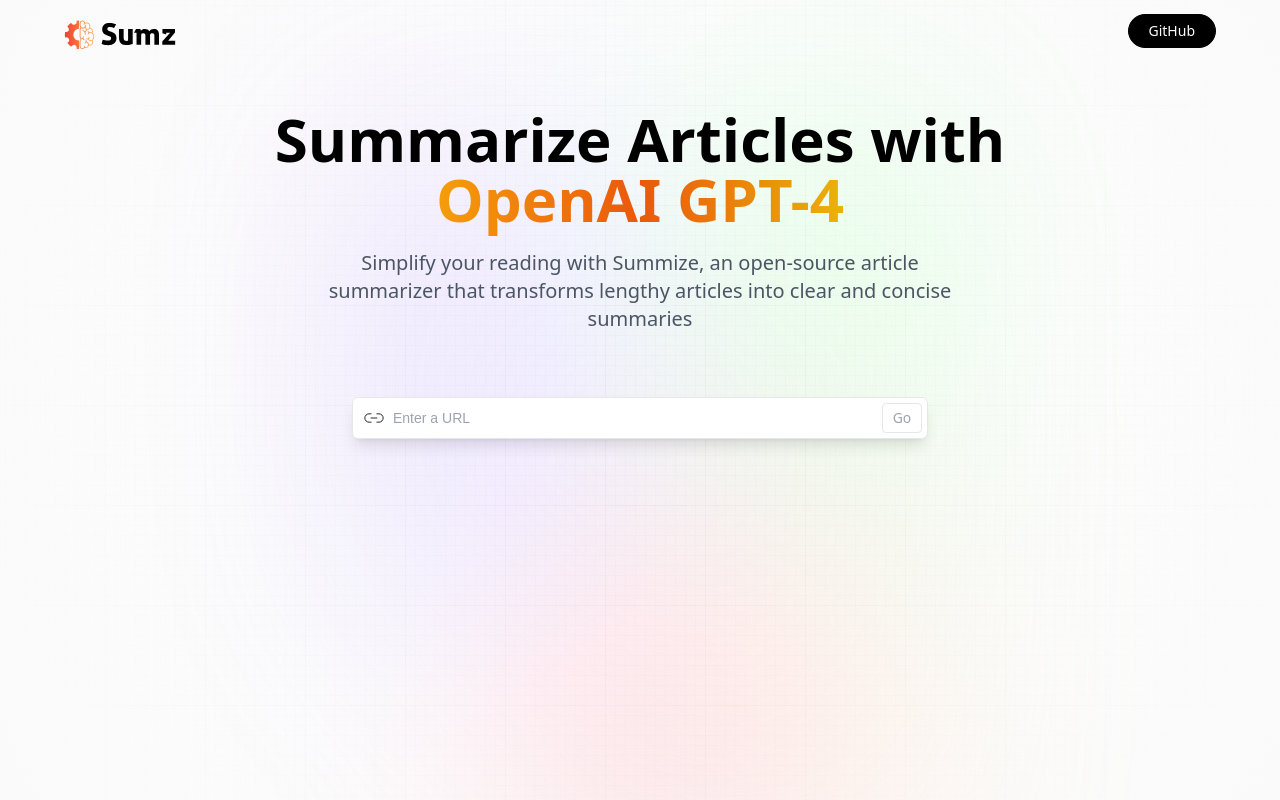
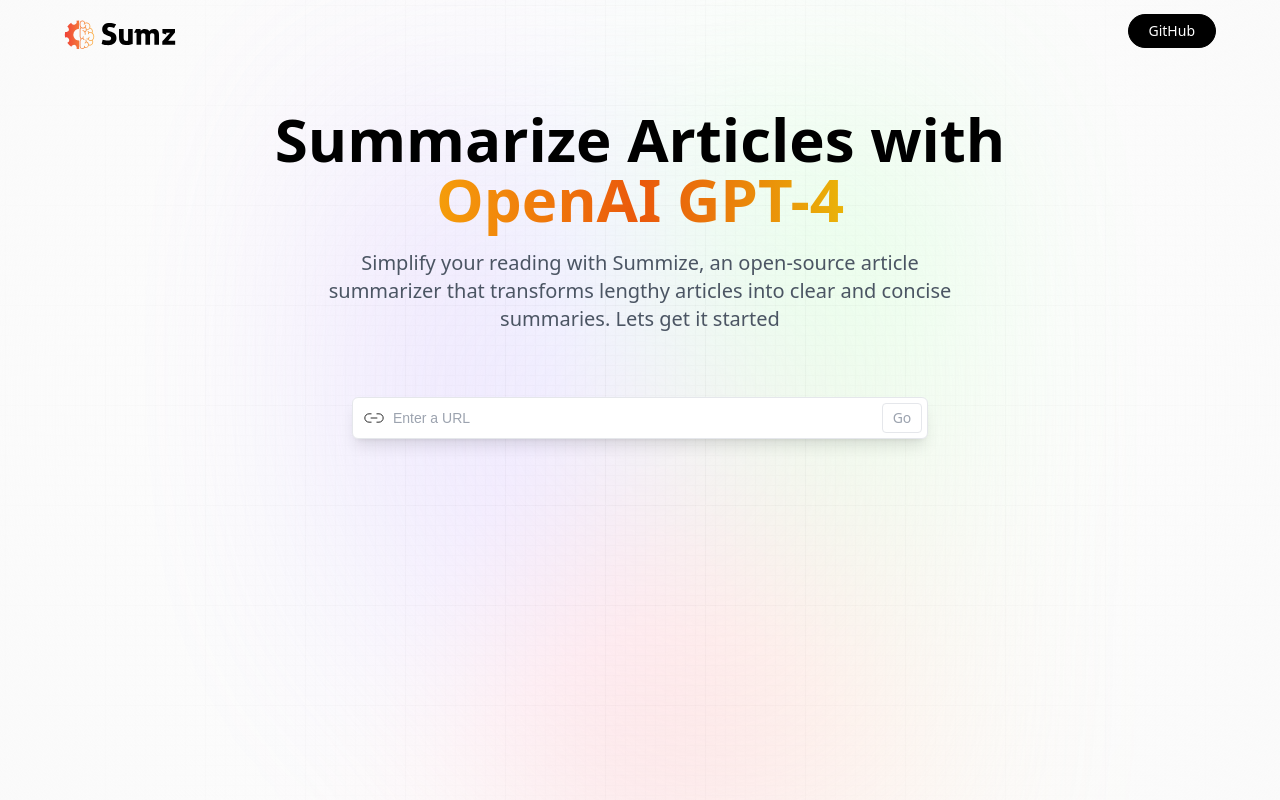
Before and after one commit to sallydough/ai-summarizer, a React (Vite) app: page / in a window 1280 px wide. Built offline with nearby package versions, Linux system fonts and the light colour scheme; a web font is replaced by a local one.

Commit message:
edit hero

```diff
--- a/src/components/Hero.jsx
+++ b/src/components/Hero.jsx
@@ -18,7 +18,7 @@ const Hero = () => {
         <span className='orange_gradient'>OpenAI GPT-4</span>
       </h1>
       <h2 className='desc'>
-        Simplify your reading with Summize, an open-source article summarizer that transforms lengthy articles into clear and concise summaries
+        Simplify your reading with Summize, an open-source article summarizer that transforms lengthy articles into clear and concise summaries. Lets get it started
       </h2>
     </header>
   )
```
